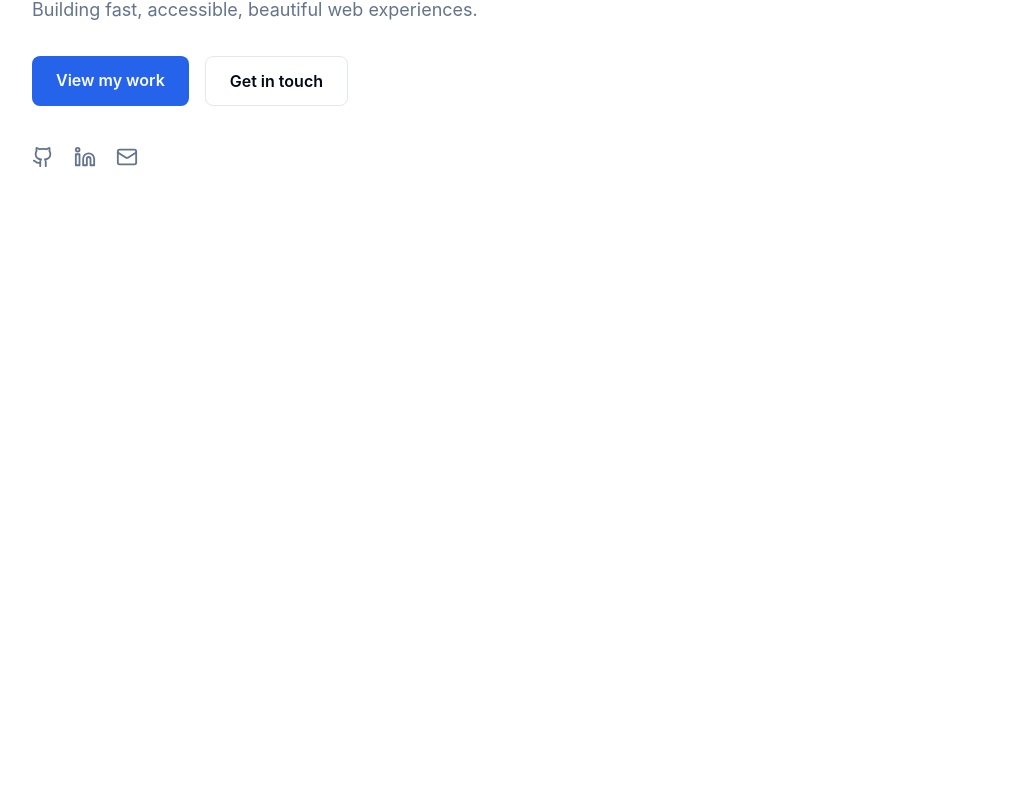
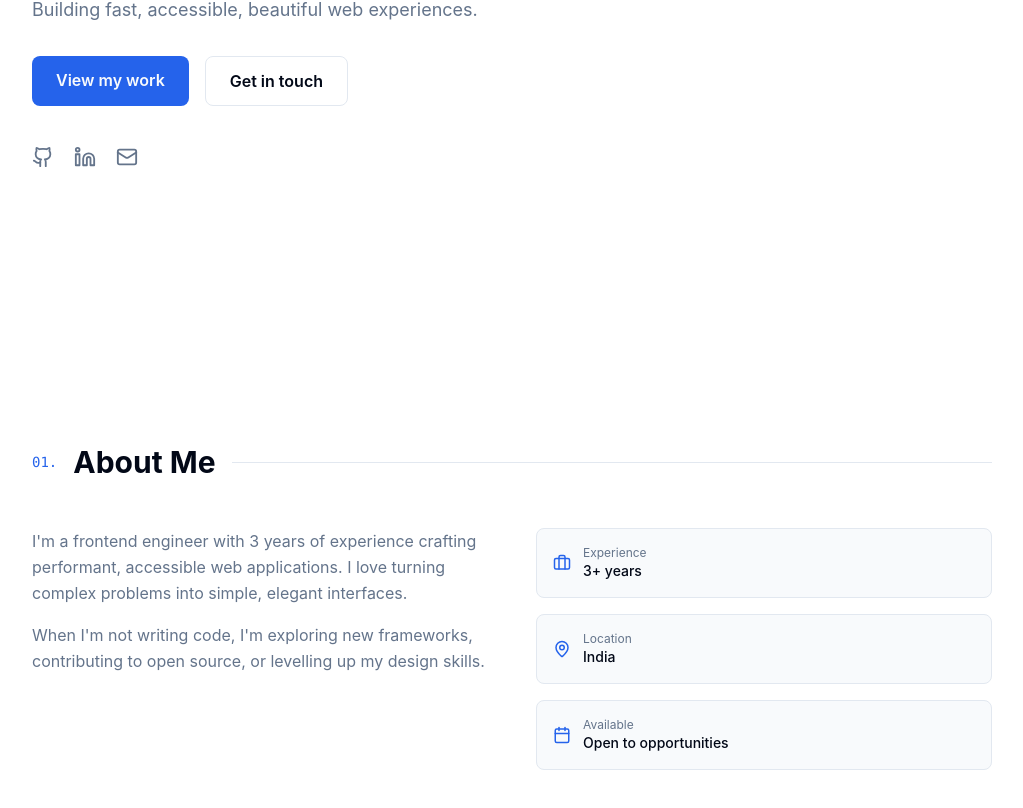
Before and after one commit to HirenMore/Resume, a React (Vite) app: page / in a window 1280 px wide. Shown: the part 452-1260 px from the top of the page, without its empty margins (128-1151 px from the left). Before the commit the page ends 800 px from the top, so only its background shows below. Built offline with nearby package versions, Linux system fonts and the light colour scheme.

Commit message:
feat: add About section with stats cards and SectionTitle component

```diff
--- a/src/App.tsx
+++ b/src/App.tsx
@@ -1,6 +1,7 @@
 import { useEffect } from "react";
 import { Navbar } from "@/components/layout/Navbar.tsx";
 import { ScrollProgress } from "@/components/layout/ScrollProgress.tsx";
+import { About } from "@/sections/About.tsx";
 import { Hero } from "@/sections/Hero.tsx";
 import { useThemeStore } from "@/store/theme.ts";
 
@@ -17,6 +18,7 @@ export default function App() {
       <Navbar />
       <main className="pt-20">
         <Hero />
+        <About />
       </main>
     </>
   );
--- /dev/null
+++ b/src/components/ui/SectionTitle.tsx
@@ -0,0 +1,35 @@
+import { motion, type Variants } from "framer-motion";
+
+interface SectionTitleProps {
+  number: string;
+  title: string;
+}
+
+const titleVariant: Variants = {
+  hidden: { opacity: 0, x: -20 },
+  show: { opacity: 1, x: 0, transition: { duration: 0.4 } },
+};
+
+export function SectionTitle({ number, title }: SectionTitleProps) {
+  return (
+    <motion.div
+      variants={titleVariant}
+      initial="hidden"
+      whileInView="show"
+      viewport={{ once: true }}
+      className="flex items-center gap-4 mb-12"
+    >
+      <span
+        className="font-mono text-sm"
+        style={{ color: "hsl(var(--primary))" }}
+      >
+        {number}.
+      </span>
+      <h2 className="text-2xl md:text-3xl font-bold">{title}</h2>
+      <div
+        className="flex-1 h-px"
+        style={{ backgroundColor: "hsl(var(--border))" }}
+      />
+    </motion.div>
+  );
+}
--- /dev/null
+++ b/src/sections/About.tsx
@@ -0,0 +1,87 @@
+import { motion, type Variants } from "framer-motion";
+import { Briefcase, Calendar, MapPin } from "lucide-react";
+import { SectionTitle } from "@/components/ui/SectionTitle.tsx";
+import { resumeData } from "@/data/index.ts";
+
+const fadeUp: Variants = {
+  hidden: { opacity: 0, y: 20 },
+  show: { opacity: 1, y: 0, transition: { duration: 0.5 } },
+};
+
+const fadeUpDelayed: Variants = {
+  hidden: { opacity: 0, y: 20 },
+  show: { opacity: 1, y: 0, transition: { duration: 0.5, delay: 0.15 } },
+};
+
+const STAT_ITEMS = (yearsOfExperience: number, location: string) =>
+  [
+    {
+      icon: Briefcase,
+      label: "Experience",
+      value: `${yearsOfExperience}+ years`,
+    },
+    { icon: MapPin, label: "Location", value: location },
+    { icon: Calendar, label: "Available", value: "Open to opportunities" },
+  ] as const;
+
+export function About() {
+  const { personal } = resumeData;
+
+  return (
+    <section id="about" className="py-24 px-6 md:px-24 lg:px-40">
+      <SectionTitle number="01" title="About Me" />
+      <div className="grid md:grid-cols-2 gap-12 items-start">
+        <motion.div
+          variants={fadeUp}
+          initial="hidden"
+          whileInView="show"
+          viewport={{ once: true }}
+          className="space-y-4 leading-relaxed"
+          style={{ color: "hsl(var(--muted-foreground))" }}
+        >
+          <p>
+            I&apos;m a frontend engineer with {personal.yearsOfExperience} years
+            of experience crafting performant, accessible web applications. I
+            love turning complex problems into simple, elegant interfaces.
+          </p>
+          <p>
+            When I&apos;m not writing code, I&apos;m exploring new frameworks,
+            contributing to open source, or levelling up my design skills.
+          </p>
+        </motion.div>
+
+        <motion.div
+          variants={fadeUpDelayed}
+          initial="hidden"
+          whileInView="show"
+          viewport={{ once: true }}
+          className="grid gap-4"
+        >
+          {STAT_ITEMS(personal.yearsOfExperience, personal.location).map(
+            ({ icon: Icon, label, value }) => (
+              <div
+                key={label}
+                className="flex items-center gap-3 p-4 rounded-lg border"
+                style={{
+                  backgroundColor: "hsl(var(--muted) / 0.5)",
+                  borderColor: "hsl(var(--border))",
+                }}
+              >
+                <Icon size={18} style={{ color: "hsl(var(--primary))" }} />
+                <div>
+                  <p
+                    className="text-xs"
+                    style={{ color: "hsl(var(--muted-foreground))" }}
+                  >
+                    {label}
+                  </p>
+                  <p className="font-medium text-sm">{value}</p>
+                </div>
+              </div>
+            )
+          )}
+        </motion.div>
+      </div>
+    </section>
+  );
+}
```
